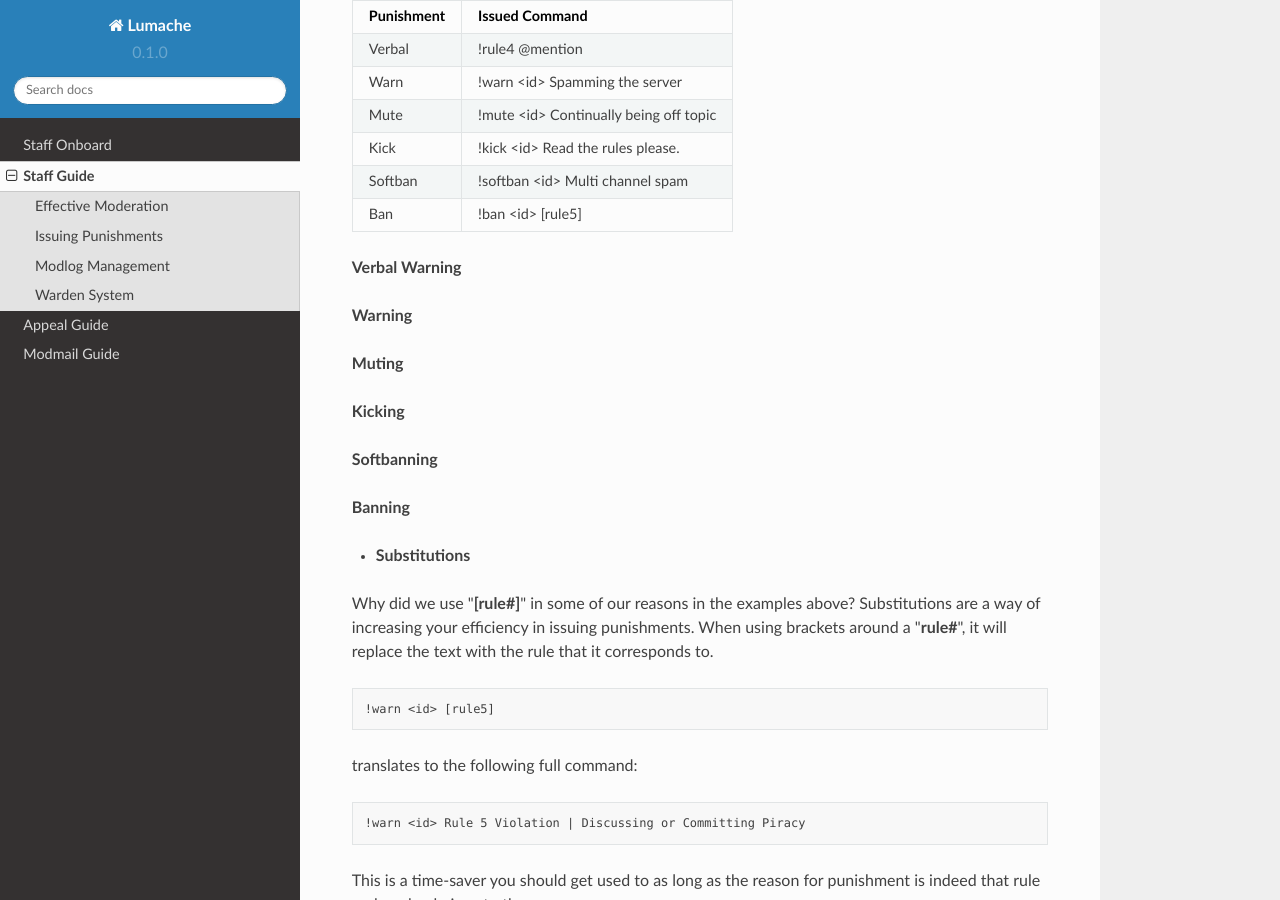
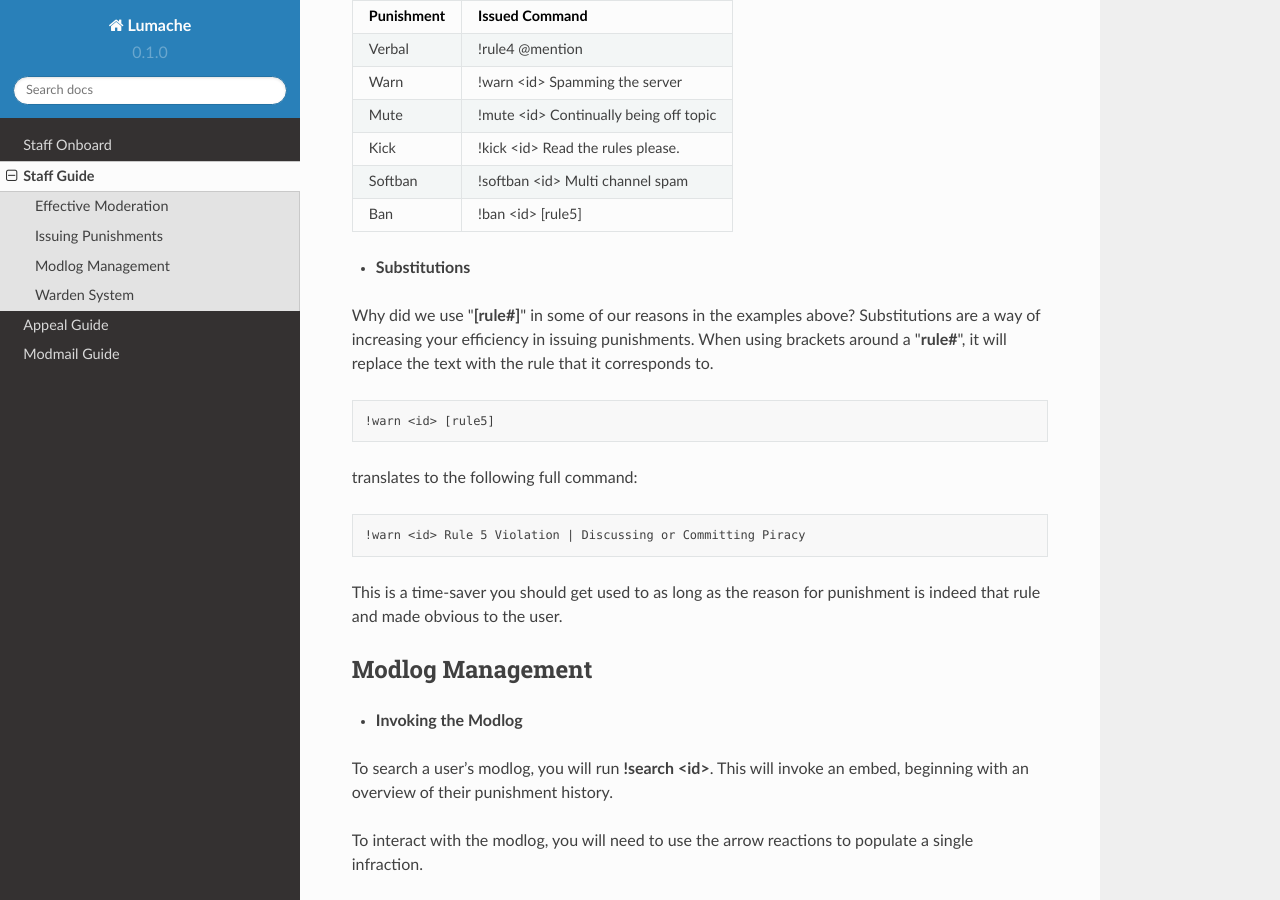
Before and after one commit to EternalllZM/rtd-codz-staff, a Sphinx documentation site: the page built from docs/source/guide.rst, in a window 1280 px wide and 900 px high, scrolled down 2653 px. Built offline with Sphinx 7.4.7 and the Read the Docs theme 2.0.0, drawn with Linux system fonts in a browser that asks for light colours; some of the changed lines change nothing that is shown.

Commit message:
Update guide.rst

```diff
--- a/docs/source/guide.rst
+++ b/docs/source/guide.rst
@@ -126,48 +126,6 @@ Bans and DMs the user a link where they may appeal (first offense only) and purg
 | Ban       | !ban <id> [rule5]                      |
 +-----------+----------------------------------------+
 
-**Verbal Warning**
-
-.. code-block:: none
-    !rule8
-    !rule1 @Eternalll#6100
-    !rule4 @Ashryman#9392 @On My Mind#0001
-
-**Warning**
-
-.. code-block:: none
-    !warn 349909910995206145 Being off topic
-    !warn 349909910995206145 [rule2]
-    !warn 349909910995206145 LFGing in #zombies discussion
-
-**Muting**
-
-.. code-block:: none
-    !mute 349909910995206145 3d Spamming
-    !mute 349909910995206145 1w [rule2]
-    !mute 349909910995206145 30m Calm down please
-
-**Kicking**
-
-.. code-block:: none
-    !kick 349909910995206145 Come back when you want to read the rules
-    !kick 349909910995206145 [rule4]
-    !kick 349909910995206145 Please change your profile picture
-
-**Softbanning**
-
-.. code-block:: none
-    !softban 349909910995206145 Spamming multiple channels
-    !softban 349909910995206145 [rule4]
-    !softban 349909910995206145 Repeatedly being off-topic
-
-**Banning**
-
-.. code-block:: none
-    !ban 349909910995206145 Distributing cheats
-    !ban 349909910995206145 [rule8]
-    !ban 349909910995206145 Multiple infractions within the server
-
 - **Substitutions**
 
 Why did we use \"**[rule#]**\" in some of our reasons in the examples above? Substitutions are a way of increasing your efficiency in issuing punishments.
```
